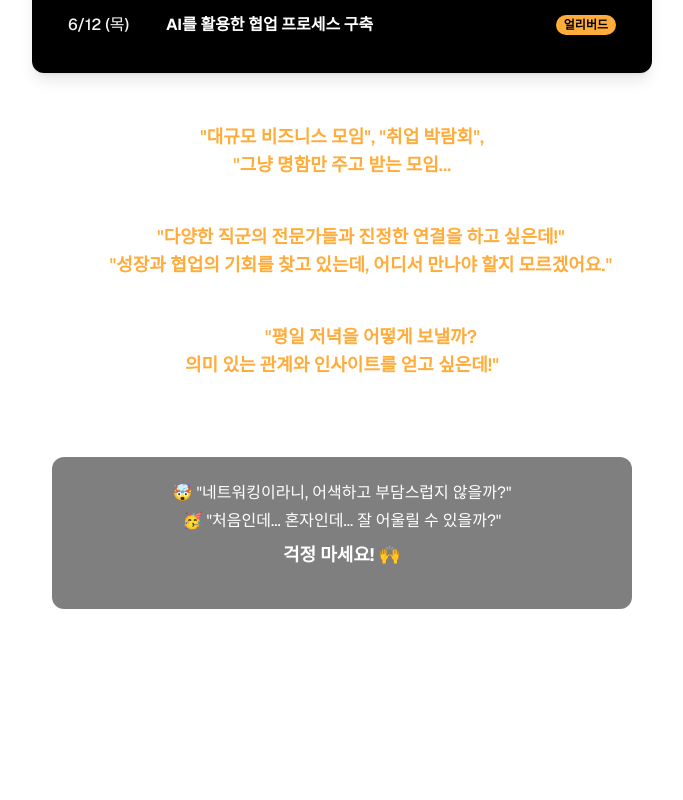
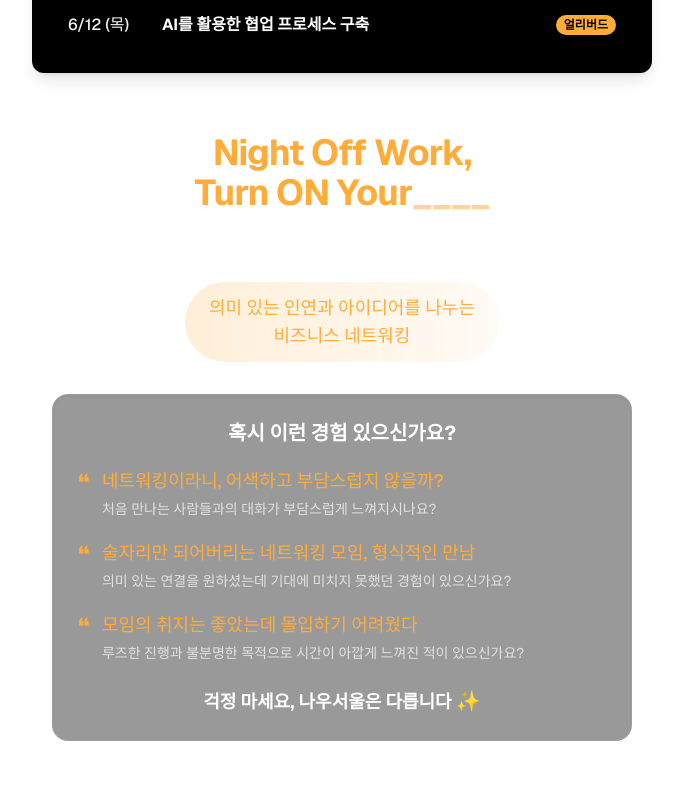
Before and after one commit to neofrigate/ssobig-home, a Next.js app: page /brand/now_seoul/meet-up in a window 1280 px wide. Shown: the part 900-1700 px from the top of the page, without its empty margins (298-981 px from the left). Built offline with nearby package versions, Linux system fonts and the light colour scheme.

Commit message:
나우서울 수정 3

```diff
--- a/src/app/brand/now_seoul/meet-up/page.tsx
+++ b/src/app/brand/now_seoul/meet-up/page.tsx
@@ -51,8 +51,8 @@ export default function RealGeniusPage() {
         {/* 배경 이미지 next/image 적용 - 고정 */}
         <div className="fixed inset-0 -z-10">
           <Image
-            src="/ssobig_assets/나우서울 배경.jpg"
-            alt="나우서울 배경"
+            src="/ssobig_assets/나우서울그라데이션배경.png"
+            alt="나우서울 그라데이션 배경"
             fill
             style={{ objectFit: "cover", objectPosition: "center" }}
             priority
@@ -83,7 +83,7 @@ export default function RealGeniusPage() {
 
           {/* 나우서울 밋업 스케줄 박스 */}
           <div className="w-full mb-12">
-            <div className="bg-black rounded-xl p-6 shadow-lg">
+            <div className="bg-black rounded-xl p-3 md:p-6 shadow-lg">
               <h2 className="text-2xl font-bold text-center text-white mb-4">
                 나우서울 밋업 스케줄
               </h2>
@@ -120,7 +120,7 @@ export default function RealGeniusPage() {
               {/* 일정 목록 */}
               <div className="space-y-3">
                 <div className="flex items-center p-3 rounded-lg bg-black/50 hover:bg-black/80 transition-colors">
-                  <span className="font-medium text-[#F4F4F4] mr-2 w-[90px]">
+                  <span className="font-medium text-[#F4F4F4] mr-1 w-[90px]">
                     5/22 (목)
                   </span>
                   <span className="text-white font-bold">
@@ -130,7 +130,7 @@ export default function RealGeniusPage() {
                 </div>
 
                 <div className="flex items-center p-3 rounded-lg bg-black/50 hover:bg-black/80 transition-colors">
-                  <span className="font-medium text-[#F4F4F4] mr-2 w-[90px]">
+                  <span className="font-medium text-[#F4F4F4] mr-1 w-[90px]">
                     5/29 (목)
                   </span>
                   <span className="text-white font-bold">AI & 업무 자동화</span>
@@ -141,7 +141,7 @@ export default function RealGeniusPage() {
                 </div>
 
                 <div className="flex items-center p-3 rounded-lg bg-black/50 hover:bg-black/80 transition-colors">
-                  <span className="font-medium text-[#F4F4F4] mr-2 w-[90px]">
+                  <span className="font-medium text-[#F4F4F4] mr-1 w-[90px]">
                     6/5 (목)
                   </span>
                   <span className="text-white font-bold">
@@ -154,7 +154,7 @@ export default function RealGeniusPage() {
                 </div>
 
                 <div className="flex items-center p-3 rounded-lg bg-black/50 hover:bg-black/80 transition-colors">
-                  <span className="font-medium text-[#F4F4F4] mr-2 w-[90px]">
+                  <span className="font-medium text-[#F4F4F4] mr-1 w-[90px]">
                     6/12 (목)
                   </span>
                   <span className="text-white font-bold">
@@ -172,55 +172,82 @@ export default function RealGeniusPage() {
           {/* 소개 섹션 및 나머지 콘텐츠 */}
           <div className="px-5">
             {/* 소개 섹션 */}
-            <div className="my-[50px] space-y-4 text-center">
-              <p className="text-lg">
-                <span className="text-[#FFAC3A] font-semibold">
-                  &quot;대규모 비즈니스 모임&quot;, &quot;취업 박람회&quot;,
+            <div className="my-[60px] space-y-8">
+              <div className="text-center">
+                <h3 className="text-3xl md:text-4xl font-bold text-[#FFAC3A] mb-5 tracking-tight">
+                  Night Off Work,
                   <br />
-                  &quot;그냥 명함만 주고 받는 모임...
-                </span>
-                <br />
-                기존의 네트워킹에 아쉬움을 느끼셨나요?
-              </p>
+                  Turn ON Your
+                  <span className="animate-pulse">____</span>
+                </h3>
 
-              <p className="text-lg">
-                혹시{" "}
-                <span className="text-[#FFAC3A] font-semibold">
-                  &quot;다양한 직군의 전문가들과 진정한 연결을 하고
-                  싶은데!&quot;
-                </span>
-                <br />
-                혹은{" "}
-                <span className="text-[#FFAC3A] font-semibold">
-                  &quot;성장과 협업의 기회를 찾고 있는데, 어디서 만나야 할지
-                  모르겠어요.&quot;
-                </span>
-                <br />
-                라고 생각하신 적 있으신가요?
-              </p>
+                <p className="text-lg md:text-xl leading-relaxed mx-auto max-w-[520px]">
+                  퇴근 후 당신의 무엇이든 깨우는 시간이 되기를 바랍니다
+                </p>
 
-              <p className="text-lg">
-                아니면,{" "}
-                <span className="text-[#FFAC3A] font-semibold">
-                  &quot;평일 저녁을 어떻게 보낼까?
-                  <br />
-                  의미 있는 관계와 인사이트를 얻고 싶은데!&quot;
-                </span>
-                <br />
-                하고 생각하셨나요?
-              </p>
-            </div>
+                <div className="mt-4 inline-block bg-gradient-to-r from-[#FFAC3A]/20 to-[#FFAC3A]/5 px-6 py-3 rounded-full">
+                  <span className="text-[#FFAC3A] font-medium text-lg">
+                    의미 있는 인연과 아이디어를 나누는
+                    <br />
+                    비즈니스 네트워킹
+                  </span>
+                </div>
+              </div>
 
-            {/* 걱정 해소 섹션 */}
-            <div className="mb-10 bg-black/50 backdrop-blur-[30px] p-6 rounded-xl">
-              <div className="mb-4 text-center">
-                <p className="text-base text-[#FFffff] mb-1">
-                  🤯 &quot;네트워킹이라니, 어색하고 부담스럽지 않을까?&quot;
-                </p>
-                <p className="text-base text-[#FFffff] mb-2">
-                  🥳 &quot;처음인데... 혼자인데... 잘 어울릴 수 있을까?&quot;
-                </p>
-                <p className="text-lg font-bold">걱정 마세요! 🙌</p>
+              <div className="bg-black/40 backdrop-blur-md p-6 rounded-2xl shadow-inner border border-white/5">
+                <h4 className="text-xl font-bold mb-5 text-center text-white">
+                  혹시 이런 경험 있으신가요?
+                </h4>
+
+                <div className="space-y-5">
+                  <div className="flex items-start">
+                    <span className="text-[#FFAC3A] text-2xl mr-3">❝</span>
+                    <p className="text-base md:text-lg text-white/90">
+                      <span className="text-[#FFAC3A] font-medium">
+                        네트워킹이라니, 어색하고 부담스럽지 않을까?
+                      </span>
+                      <br />
+                      <span className="text-sm text-white/70 mt-1 block">
+                        처음 만나는 사람들과의 대화가 부담스럽게 느껴지시나요?
+                      </span>
+                    </p>
+                  </div>
+
+                  <div className="flex items-start">
+                    <span className="text-[#FFAC3A] text-2xl mr-3">❝</span>
+                    <p className="text-base md:text-lg text-white/90">
+                      <span className="text-[#FFAC3A] font-medium">
+                        술자리만 되어버리는 네트워킹 모임, 형식적인 만남
+                      </span>
+                      <br />
+                      <span className="text-sm text-white/70 mt-1 block">
+                        의미 있는 연결을 원하셨는데 기대에 미치지 못했던 경험이
+                        있으신가요?
+                      </span>
+                    </p>
+                  </div>
+
+                  <div className="flex items-start">
+                    <span className="text-[#FFAC3A] text-2xl mr-3">❝</span>
+                    <p className="text-base md:text-lg text-white/90">
+                      <span className="text-[#FFAC3A] font-medium">
+                        모임의 취지는 좋았는데 몰입하기 어려웠다
+                      </span>
+                      <br />
+                      <span className="text-sm text-white/70 mt-1 block">
+                        루즈한 진행과 불분명한 목적으로 시간이 아깝게 느껴진
+                        적이 있으신가요?
+                      </span>
+                    </p>
+                  </div>
+                </div>
+
+                <div className="mt-6 text-center">
+                  <p className="text-lg font-bold text-white">
+                    걱정 마세요, 나우서울은 다릅니다{" "}
+                    <span className="text-xl">✨</span>
+                  </p>
+                </div>
               </div>
             </div>
 
@@ -310,7 +337,9 @@ export default function RealGeniusPage() {
               </div>
 
               <p className="text-lg font-bold text-center text-[#FFAC3A] mt-6">
-                &quot;내가 성장하고, 남도 성장시키는&quot; 밀도 높은 커뮤니티 🤝
+                &quot;내가 성장하고, 남도 성장시키는&quot;
+                <br />
+                밀도 높은 커뮤니티 🤝
               </p>
             </div>
 
@@ -574,7 +603,7 @@ export default function RealGeniusPage() {
               rel="noopener noreferrer"
               className="w-full h-[56px] bg-[#101F50] hover:bg-[#0A1838] text-white font-bold px-6 rounded-[100px] flex items-center justify-center transition-colors text-lg"
             >
-              지금 바로 참여하기
+              참가 인원 확인하기
               <svg
                 xmlns="http://www.w3.org/2000/svg"
                 className="h-5 w-5 ml-2"
```
Also changed, not shown: 1 other file (tests, documents, lock files or other folders).
